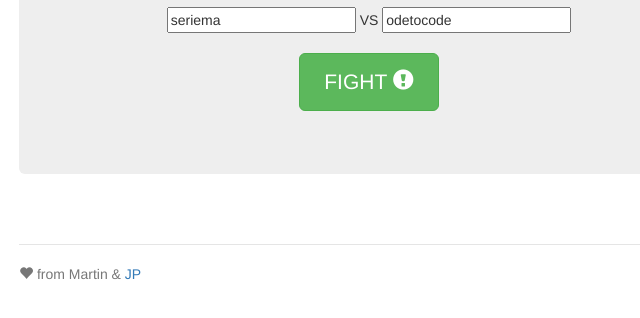
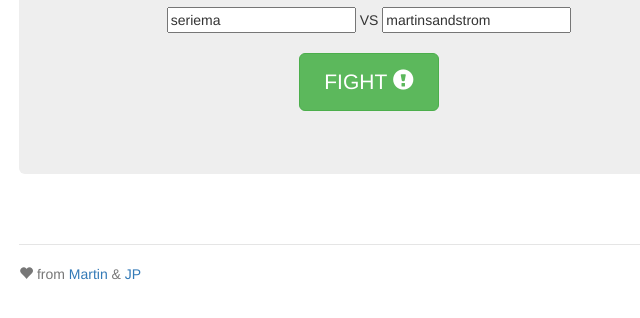
Before and after one commit to MartinSandstrom/Github-Battle, a website: page app/index.html in a window 1280 px wide. Shown: the part 250-568 px from the top of the page, 271-911 px from the left. Drawn offline with nearby package versions, Linux system fonts and the light colour scheme; some packages are replaced by stand-ins of ours; files that its build step writes are made by us from their sources; a script that the page names is missing.

Commit message:
Set new default opponent
I sit as default opponents and links my name on the mast page to my
linked in

```diff
--- a/app/index.html
+++ b/app/index.html
@@ -36,7 +36,7 @@
 
       <br><br>
       <div class="footer">
-        <p><span class="glyphicon glyphicon-heart"></span> from Martin & <a href="//johansson.jp">JP</a></p>
+        <p><span class="glyphicon glyphicon-heart"></span> from <a href="http://se.linkedin.com/pub/martin-sandström/63/555/498/en">Martin</a> & <a href="//johansson.jp">JP</a></p>
       </div>
     </div>
 
--- a/app/scripts/controllers/main.js
+++ b/app/scripts/controllers/main.js
@@ -28,7 +28,7 @@ angular.module('githubArenaApp')
       };
 
       $scope.players[1] = {
-          name: 'odetocode',
+          name: 'martinsandstrom',
           total: 0
       };
 
```
